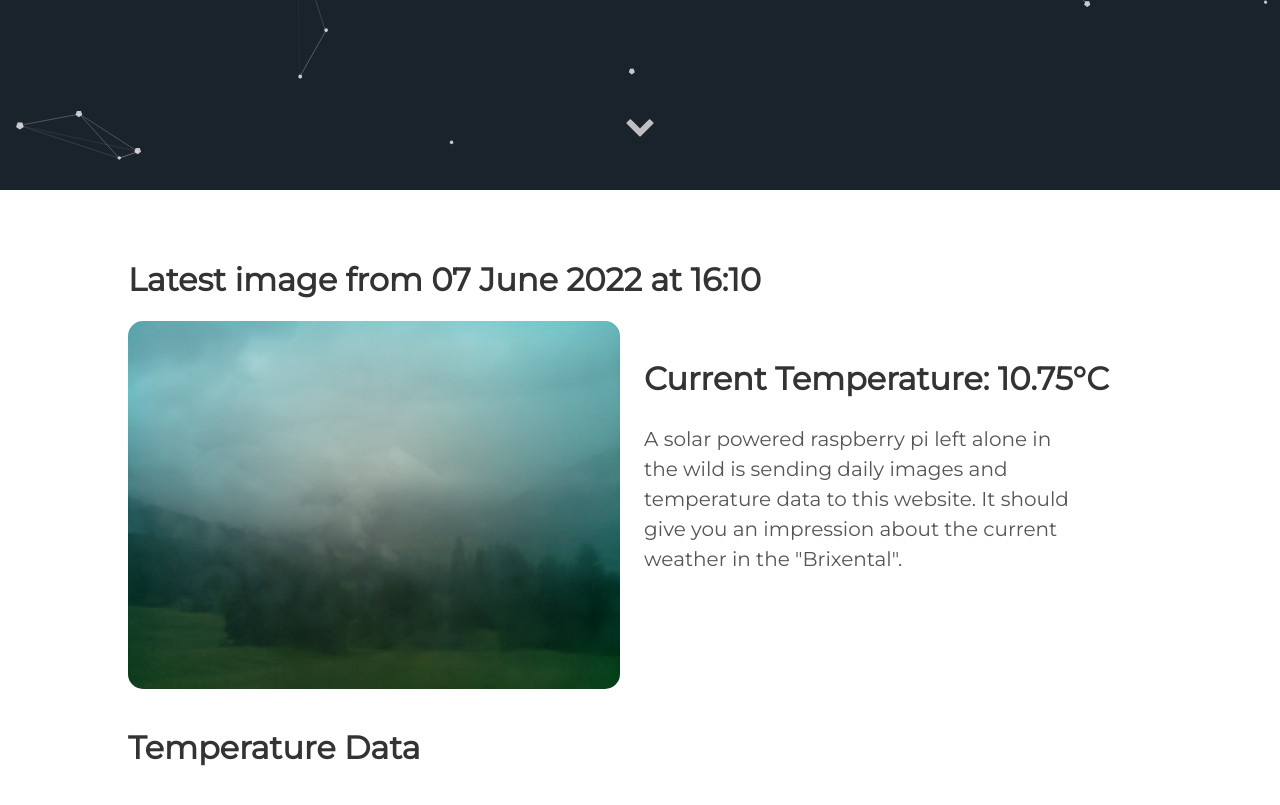
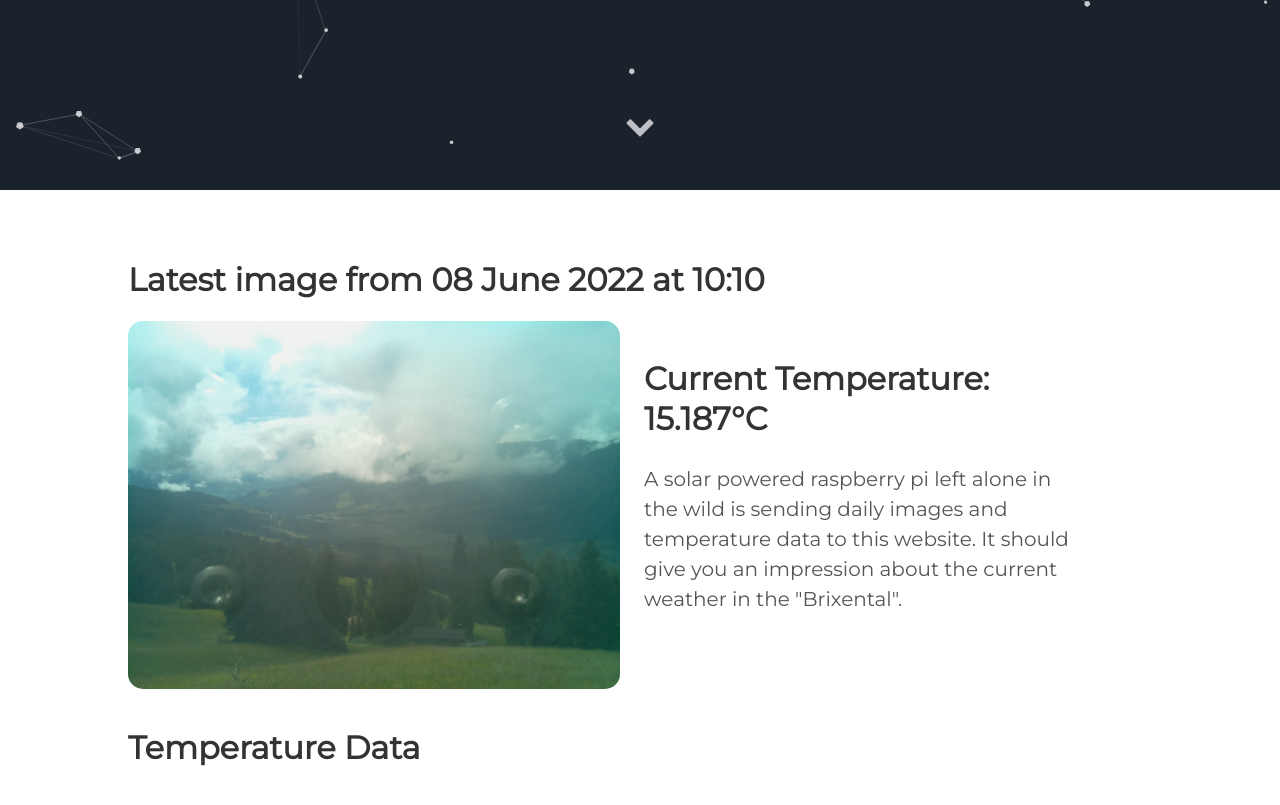
Before and after one commit to vektorious/vektorious.github.io, a Jekyll site: the page built from resources/huette.md, in a window 1280 px wide and 900 px high, scrolled down 710 px. Shown: the top 805 px of the window. Built offline with Jekyll 4.4.1, drawn with Linux system fonts in a browser that asks for light colours.

Commit message:
I'm a bot beep boop

```diff
--- a/resources/huette.md
+++ b/resources/huette.md
@@ -6,13 +6,13 @@ image: '/assets/img/'
 description: 'Live image from the Austrian alps'
 twitter_text: ' '
 ---
-## Latest image from 07 June 2022 at 16:10
+## Latest image from 08 June 2022 at 10:10
 <div class="huette">
   <div class="huette-image">
     <img src="{{ "/assets/img/huette.jpg" | prepend: site.baseurl }}">
   </div>
   <div class="huette-text">
-        <h2>Current Temperature: 10.75°C</h2>
+        <h2>Current Temperature: 15.187°C</h2>
         <p>A solar powered raspberry pi left alone in the wild is sending daily images and temperature data to this website. It should give you an impression about the current weather in the "Brixental".</p>
 
   </div>
```
Also changed, not shown: rpi-script/2022-06-08_100911.txt (renamed from rpi-script/2022-06-07_160912.txt, +5 -5 lines), rpi-script/huette.md (+2 -2 lines), assets/img/huette.jpg, assets/img/temp_plot.png, rpi-script/temp_plot.png, 1 other file.
